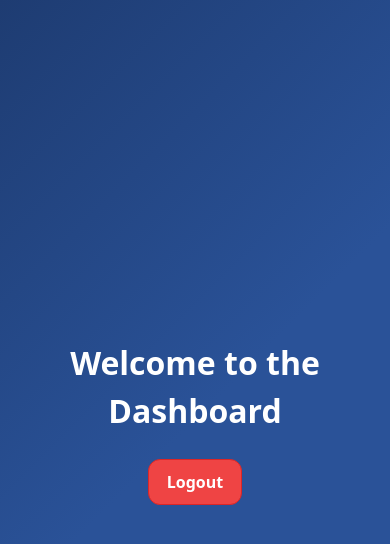
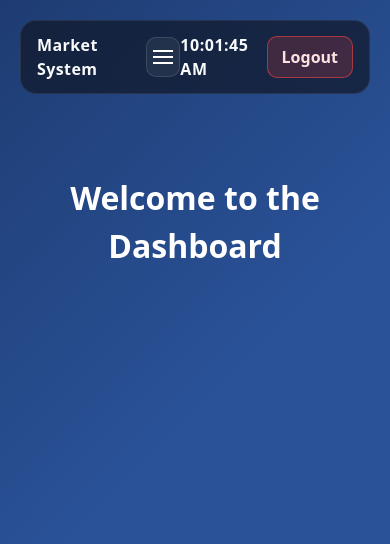
Before and after one commit to Ramiclovis/market-system, a React (Vite) app: page /dashboard in a window 390 px wide. Shown: the top 544 px of the page. Built offline with nearby package versions, Linux system fonts and the light colour scheme.

Commit message:
Update dependencies and enhance dashboard layout with a responsive navbar and clock functionality.

```diff
--- a/package.json
+++ b/package.json
@@ -25,6 +25,6 @@
     "eslint-plugin-react-hooks": "^5.2.0",
     "eslint-plugin-react-refresh": "^0.4.20",
     "globals": "^16.3.0",
-    "vite": "^7.1.2"
+    "vite": "^7.1.9"
   }
 }
--- a/src/pages/dashboard/Dashboard.css
+++ b/src/pages/dashboard/Dashboard.css
@@ -1,14 +1,16 @@
 .dashboard-container {
   min-height: 100vh;
   display: flex;
-  align-items: center;
-  justify-content: center;
+  flex-direction: column;
+  align-items: stretch;
+  justify-content: flex-start;
   background: linear-gradient(135deg, #1e3c72 0%, #2a5298 50%);
   padding: 20px;
 }
 
 .dashboard-content {
   text-align: center;
+  margin-top: 80px; /* space below navbar */
 }
 
 .dashboard-title {
@@ -32,3 +34,174 @@
 .logout-button:hover {
   background: #dc2626;
 }
+
+/* Navbar */
+.navbar {
+  position: sticky;
+  top: 0;
+  z-index: 50;
+  background: rgba(17, 24, 39, 0.7); /* slate-900 with opacity */
+  backdrop-filter: blur(8px);
+  border-radius: 16px;
+  border: 1px solid rgba(255, 255, 255, 0.08);
+}
+
+.nav-inner {
+  display: flex;
+  align-items: center;
+  justify-content: space-between;
+  padding: 12px 16px;
+}
+
+.nav-brand {
+  color: #f8fafc;
+  font-weight: 800;
+  letter-spacing: 0.4px;
+  cursor: pointer;
+}
+
+.nav-toggle {
+  display: inline-flex;
+  flex-direction: column;
+  justify-content: center;
+  gap: 4px;
+  width: 40px;
+  height: 40px;
+  border-radius: 10px;
+  border: 1px solid rgba(255, 255, 255, 0.12);
+  background: rgba(255, 255, 255, 0.06);
+  cursor: pointer;
+}
+
+.nav-toggle .bar {
+  width: 20px;
+  height: 2px;
+  background: #ffffff;
+  display: block;
+  margin: 0 auto;
+  transition: transform 0.2s ease, opacity 0.2s ease;
+}
+
+.nav-toggle.active .bar:nth-child(1) {
+  transform: translateY(6px) rotate(45deg);
+}
+.nav-toggle.active .bar:nth-child(2) {
+  opacity: 0;
+}
+.nav-toggle.active .bar:nth-child(3) {
+  transform: translateY(-6px) rotate(-45deg);
+}
+
+.nav-links {
+  position: absolute;
+  left: 20px;
+  right: 20px;
+  top: 64px;
+  display: none;
+  flex-direction: column;
+  gap: 8px;
+  background: rgba(17, 24, 39, 0.9);
+  border: 1px solid rgba(255, 255, 255, 0.08);
+  border-radius: 12px;
+  padding: 12px;
+}
+
+.nav-links.open {
+  display: flex;
+}
+
+.nav-link {
+  padding: 10px 12px;
+  border-radius: 10px;
+  border: 1px solid transparent;
+  background: transparent;
+  color: #e5e7eb;
+  font-weight: 600;
+  cursor: pointer;
+  text-align: left;
+}
+
+.nav-link:hover {
+  background: rgba(255, 255, 255, 0.06);
+  border-color: rgba(255, 255, 255, 0.12);
+}
+
+.nav-link.active {
+  color: #ffffff;
+  background: rgba(59, 130, 246, 0.15); /* blue tint */
+  border-color: rgba(59, 130, 246, 0.35);
+}
+
+.nav-actions {
+  display: flex;
+  justify-content: flex-start;
+  padding-top: 8px;
+  border-top: 1px dashed rgba(255, 255, 255, 0.12);
+}
+
+/* Search */
+/* Clock */
+.nav-clock {
+  display: block;
+  color: #f8fafc;
+  font-weight: 700;
+  letter-spacing: 0.5px;
+}
+
+/* Remove mobile-specific clock styling since only one clock remains */
+
+/* Profile */
+/* Remove old profile styles */
+
+/* Mobile overlay when menu open */
+.nav-overlay {
+  position: fixed;
+  inset: 0;
+  background: rgba(0, 0, 0, 0.45);
+  z-index: 40;
+}
+
+/* Desktop layout */
+.logout-button.nav {
+  margin-top: 0;
+  padding: 8px 14px;
+  border-radius: 10px;
+  border: 1px solid rgba(239, 68, 68, 0.6);
+  background: rgba(239, 68, 68, 0.2);
+  color: #fee2e2;
+}
+
+.logout-button.nav:hover {
+  background: rgba(239, 68, 68, 0.35);
+}
+
+@media (min-width: 768px) {
+  .nav-toggle {
+    display: none;
+  }
+  .nav-links {
+    position: static;
+    display: flex !important;
+    flex-direction: row;
+    align-items: center;
+    gap: 10px;
+    background: transparent;
+    border: none;
+    padding: 0;
+  }
+  .nav-link {
+    text-align: center;
+  }
+  .nav-actions {
+    padding-top: 0;
+    border-top: none;
+    margin-left: 8px;
+  }
+  .nav-clock.desktop {
+    display: block;
+    flex: 1;
+    text-align: center;
+  font-size: 28px;
+  font-weight: 800;
+  }
+}
--- a/src/pages/dashboard/Dashboard.jsx
+++ b/src/pages/dashboard/Dashboard.jsx
@@ -1,19 +1,77 @@
-import React from "react";
-import { useNavigate } from "react-router-dom";
+import React, { useEffect, useState } from "react";
+import { useLocation, useNavigate } from "react-router-dom";
 import "./Dashboard.css";
 
 function Dashboard() {
   const navigate = useNavigate();
+  const location = useLocation();
+  const [isMenuOpen, setIsMenuOpen] = useState(false);
+  const [clock, setClock] = useState("");
 
   const handleLogout = () => {
     navigate("/");
   };
 
+  const navigateTo = (path) => {
+    navigate(path);
+    setIsMenuOpen(false);
+  };
+
+  const toggleMenu = () => {
+    setIsMenuOpen((prev) => !prev);
+  };
+
+  useEffect(() => {
+    setIsMenuOpen(false);
+  }, [location.pathname]);
+
+  useEffect(() => {
+    const updateClock = () => {
+      const now = new Date();
+      const formatted = new Intl.DateTimeFormat(undefined, {
+        hour: "2-digit",
+        minute: "2-digit",
+        second: "2-digit",
+      }).format(now);
+      setClock(formatted);
+    };
+    updateClock();
+    const id = setInterval(updateClock, 1000);
+    return () => clearInterval(id);
+  }, []);
+
   return (
     <div className="dashboard-container">
+      {/* Top Navbar */}
+      <header className="navbar">
+        {isMenuOpen && <div className="nav-overlay" onClick={() => setIsMenuOpen(false)} />}
+        <div className="nav-inner">
+          <div className="nav-brand" onClick={() => navigateTo("/dashboard")}>Market System</div>
+
+          <button
+            className={`nav-toggle ${isMenuOpen ? "active" : ""}`}
+            aria-label="Toggle navigation menu"
+            aria-expanded={isMenuOpen}
+            onClick={toggleMenu}
+          >
+            <span className="bar" />
+            <span className="bar" />
+            <span className="bar" />
+          </button>
+
+          <nav className={`nav-links ${isMenuOpen ? "open" : ""}`}>
+            {/* Navigation items removed */}
+          </nav>
+
+          {/* Desktop center clock and right logout */}
+          <div className="nav-clock desktop" aria-live="polite" aria-atomic="true">{clock}</div>
+          <button onClick={handleLogout} className="logout-button nav">Logout</button>
+        </div>
+      </header>
+
+      {/* Page Content */}
       <div className="dashboard-content">
         <h1 className="dashboard-title">Welcome to the Dashboard</h1>
-        <button onClick={handleLogout} className="logout-button">Logout</button>
       </div>
     </div>
   );
```
Also changed, not shown: 1 other file (tests, documents, lock files or other folders).
